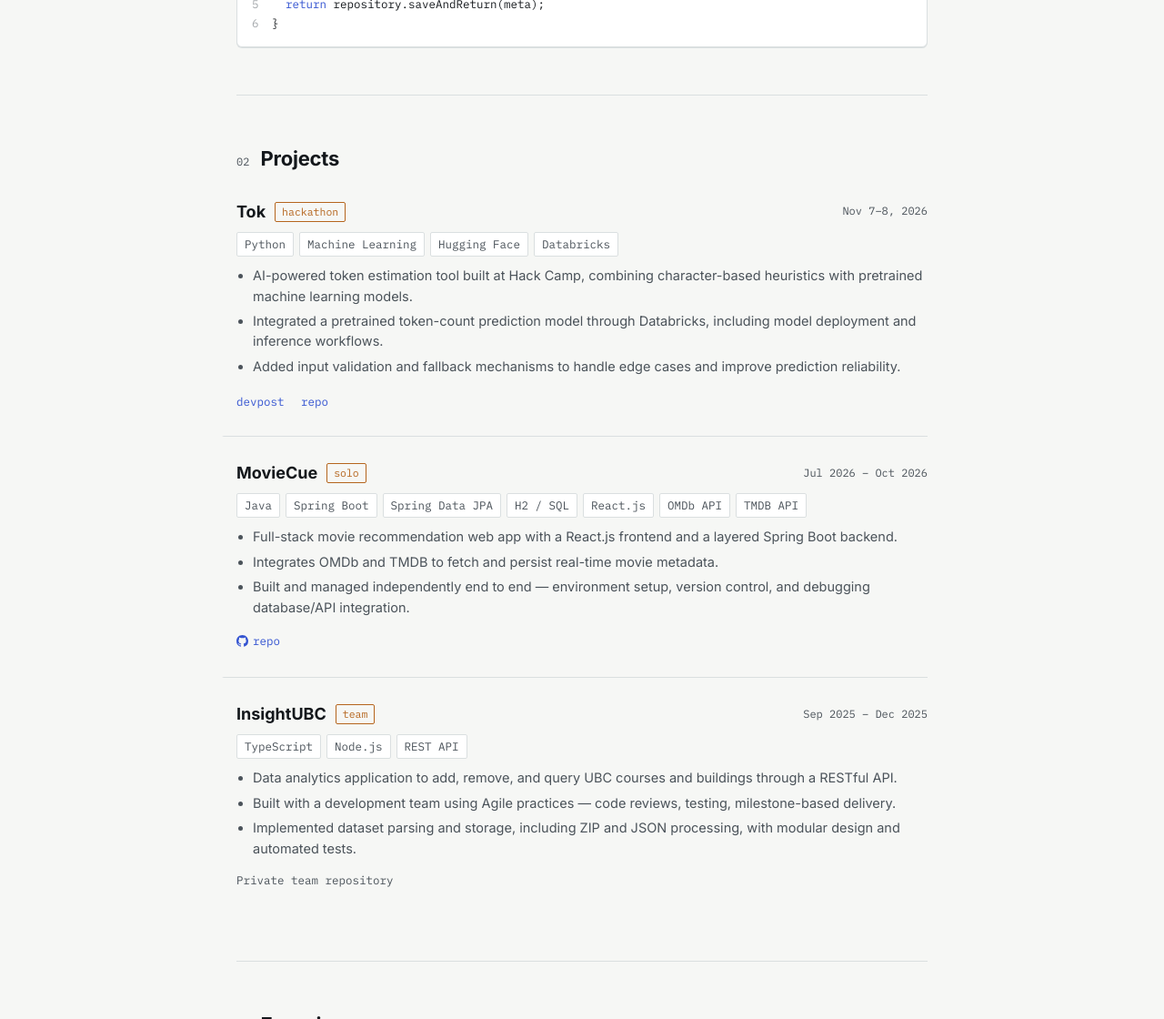
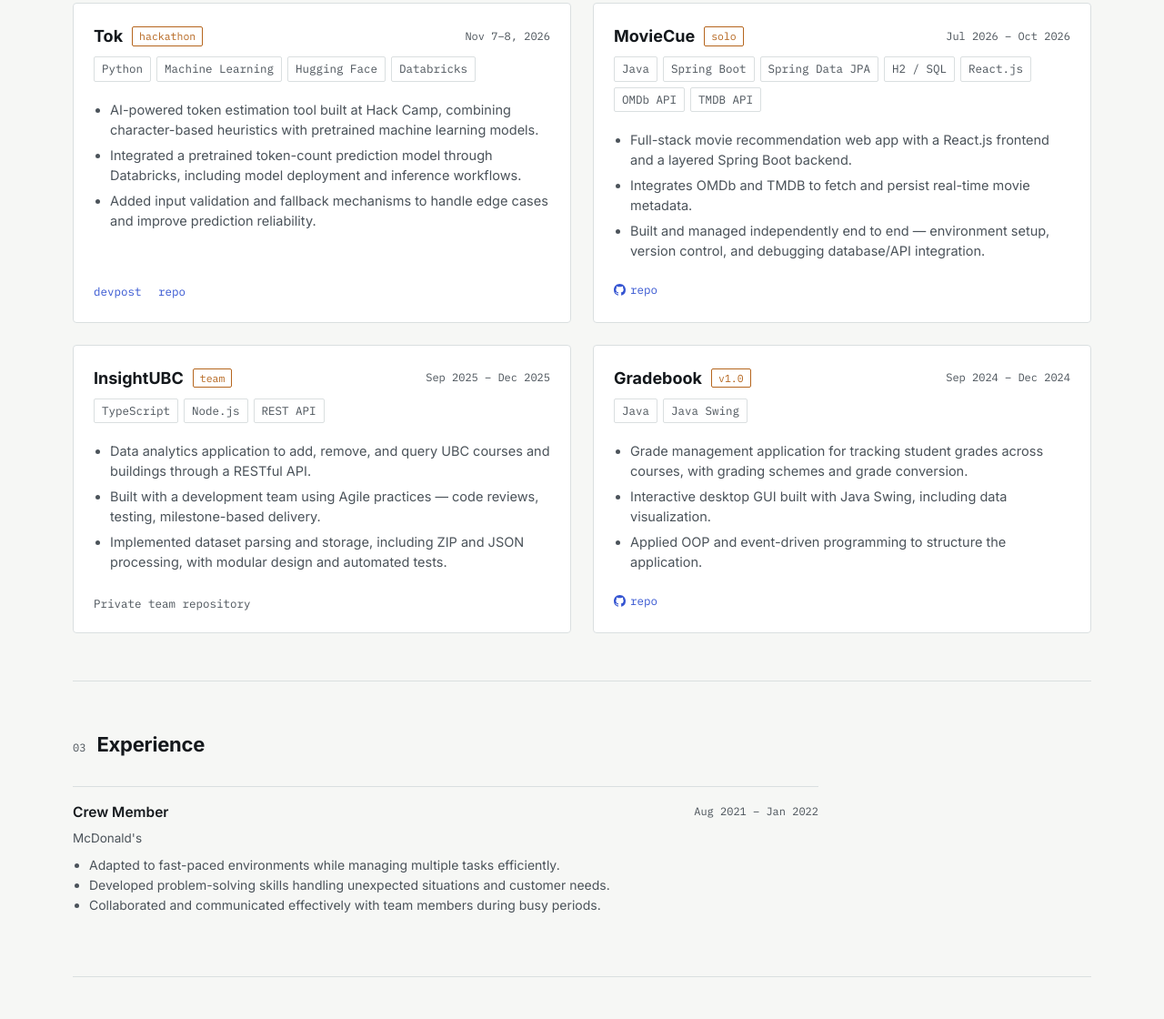
Before and after one commit to mannrajsingh1/mannraj.singh1-github.io, a plain HTML site: page index.html in a window 1280 px wide. Shown: the part 1680-2800 px from the top of the page at 91% size. Drawn offline with Linux system fonts and the light colour scheme; animation ran at ten frames a second.

Commit message:
made it fullscreen

```diff
--- a/index.html
+++ b/index.html
@@ -36,10 +36,10 @@ body{margin:0; background:var(--paper); color:var(--ink); font-family:'Inter',sy
 ::selection{background:var(--accent-soft); color:var(--accent);}
 a{color:inherit;}
 .mono{font-family:'IBM Plex Mono',monospace;}
-.wrap{max-width:760px; margin:0 auto; padding:0 24px; position:relative;}
+.wrap{max-width:1120px; margin:0 auto; padding:0 32px; position:relative;}
 
 header{position:sticky; top:0; z-index:20; background:color-mix(in srgb, var(--paper) 88%, transparent); backdrop-filter:blur(8px); border-bottom:1px solid var(--line); padding-top:env(safe-area-inset-top,0px);}
-.nav{display:flex; align-items:center; justify-content:space-between; padding:16px 24px; max-width:760px; margin:0 auto;}
+.nav{display:flex; align-items:center; justify-content:space-between; padding:16px 32px; max-width:1120px; margin:0 auto;}
 .nav .name{font-weight:700; font-size:15px; text-decoration:none; letter-spacing:-0.01em;}
 .nav ul{list-style:none; display:flex; align-items:center; gap:22px; margin:0; padding:0;}
 .nav a.link{font-size:13px; color:var(--ink-soft); text-decoration:none; font-family:'IBM Plex Mono',monospace;}
@@ -202,6 +202,19 @@ footer p{font-family:'IBM Plex Mono',monospace; font-size:11.5px; color:var(--in
 .game-panel ul{text-align:left; margin:8px 0; padding-left:18px; color:var(--ink-soft);}
 .game-hint{padding:12px 14px; border-top:1px solid var(--line); font-size:12.5px; min-height:52px; color:var(--ink);}
 .game-hint::before{content:"Hint: "; color:var(--accent); font-weight:600;}
+/* wider layout */
+.tokdemo,.graph-wrap{max-width:760px;}
+.role,.contact-grid{max-width:820px;}
+.proj-grid{display:grid; grid-template-columns:repeat(2,minmax(0,1fr)); gap:24px;}
+.proj-grid .entry,.proj-grid .entry:first-of-type{border:1px solid var(--line); border-radius:4px; padding:22px; margin:0; background:var(--card); display:flex; flex-direction:column; transition:border-color .15s;}
+.proj-grid .entry:hover{border-color:var(--accent);}
+.proj-grid .entry-foot{margin-top:auto;}
+@media (min-width:900px){
+  .about-grid{grid-template-columns:1.15fr 1fr; gap:28px 56px; align-items:start;}
+  .about-grid .code-card{grid-column:2; grid-row:1 / span 2; margin-top:0;}
+}
+@media (max-width:900px){.proj-grid{grid-template-columns:1fr;}}
+@media (max-width:600px){.wrap,.nav{padding-left:20px; padding-right:20px;}}
 </style>
 </head>
 <body>
@@ -274,6 +287,8 @@ footer p{font-family:'IBM Plex Mono',monospace; font-size:11.5px; color:var(--in
   <section class="section wrap" id="projects">
     <div class="sec-head reveal"><span class="num">02</span><h2>Projects</h2></div>
 
+    <div class="proj-grid">
+
     <article class="entry reveal">
       <div class="entry-top">
         <div class="entry-title"><h3>Tok</h3><span class="ver">hackathon</span></div>
@@ -337,6 +352,31 @@ footer p{font-family:'IBM Plex Mono',monospace; font-size:11.5px; color:var(--in
         <span class="diffstat"><span class="add">+890</span> <span class="rm">−121</span></span>
       </div>
     </article>
+
+    <article class="entry reveal">
+      <div class="entry-top">
+        <div class="entry-title"><h3>Gradebook</h3><span class="ver">v1.0</span></div>
+        <span class="entry-date">Sep 2024 – Dec 2024</span>
+      </div>
+      <div class="entry-stack">
+        <span class="chip">Java</span><span class="chip">Java Swing</span>
+      </div>
+      <ul>
+        <li>Grade management application for tracking student grades across courses, with grading schemes and grade conversion.</li>
+        <li>Interactive desktop GUI built with Java Swing, including data visualization.</li>
+        <li>Applied OOP and event-driven programming to structure the application.</li>
+      </ul>
+      <div class="entry-foot">
+        <div class="entry-links">
+          <a href="https://github.com/mannrajsingh1/GradeBook" target="_blank" rel="noopener">
+            <svg viewBox="0 0 16 16" fill="currentColor"><path d="M8 0C3.58 0 0 3.58 0 8a8 8 0 0 0 5.47 7.59c.4.07.55-.17.55-.38 0-.19-.01-.82-.01-1.49-2.01.37-2.53-.49-2.69-.94-.09-.23-.48-.94-.82-1.13-.28-.15-.68-.52-.01-.53.63-.01 1.08.58 1.23.82.72 1.21 1.87.87 2.33.66.07-.52.28-.87.51-1.07-1.78-.2-3.64-.89-3.64-3.95 0-.87.31-1.59.82-2.15-.08-.2-.36-1.02.08-2.12 0 0 .67-.21 2.2.82.64-.18 1.32-.27 2-.27.68 0 1.36.09 2 .27 1.53-1.04 2.2-.82 2.2-.82.44 1.1.16 1.92.08 2.12.51.56.82 1.27.82 2.15 0 3.07-1.87 3.75-3.65 3.95.29.25.54.73.54 1.48 0 1.07-.01 1.93-.01 2.2 0 .21.15.46.55.38A8.01 8.01 0 0 0 16 8c0-4.42-3.58-8-8-8Z"/></svg>
+            repo
+          </a>
+        </div>
+        <span class="diffstat"><span class="add">+340</span> <span class="rm">−19</span></span>
+      </div>
+    </article>
+    </div>
   </section>
 
   <section class="section wrap" id="experience">
```
